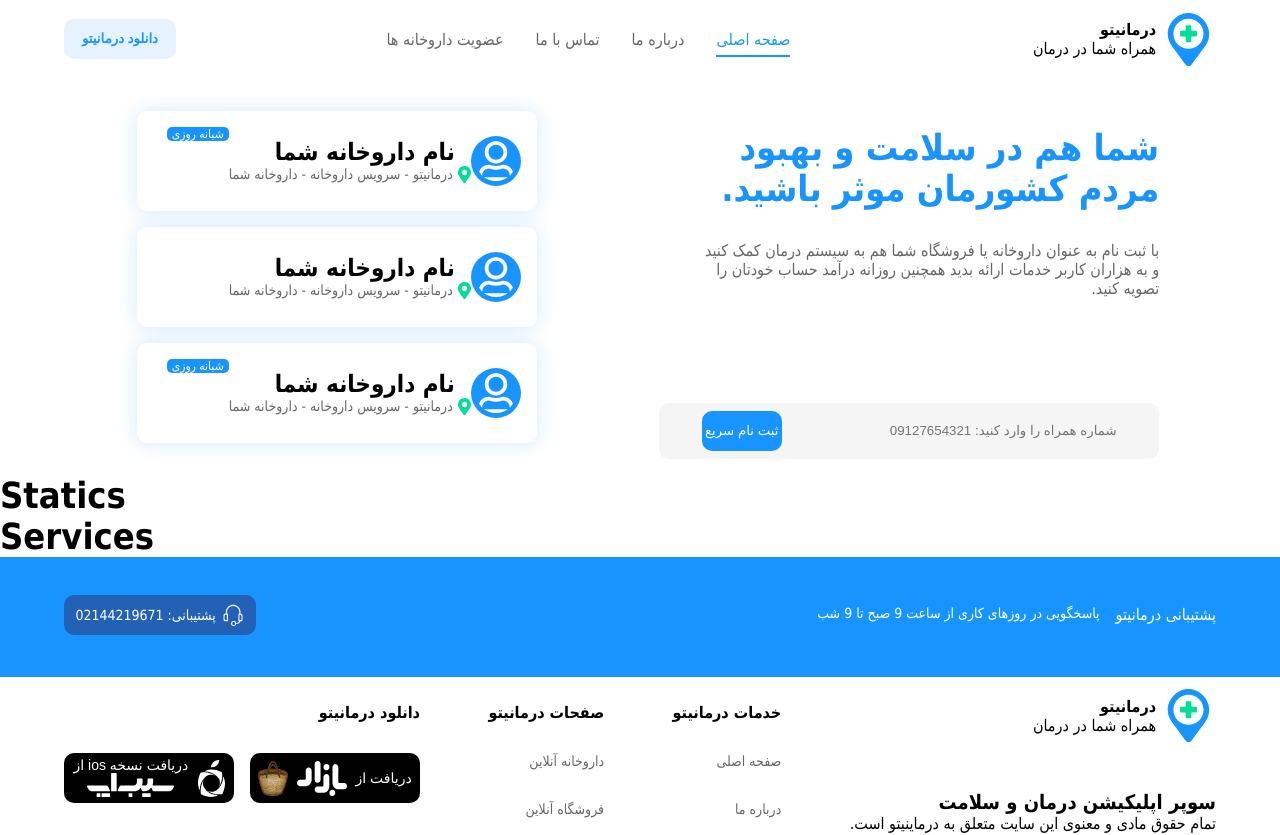
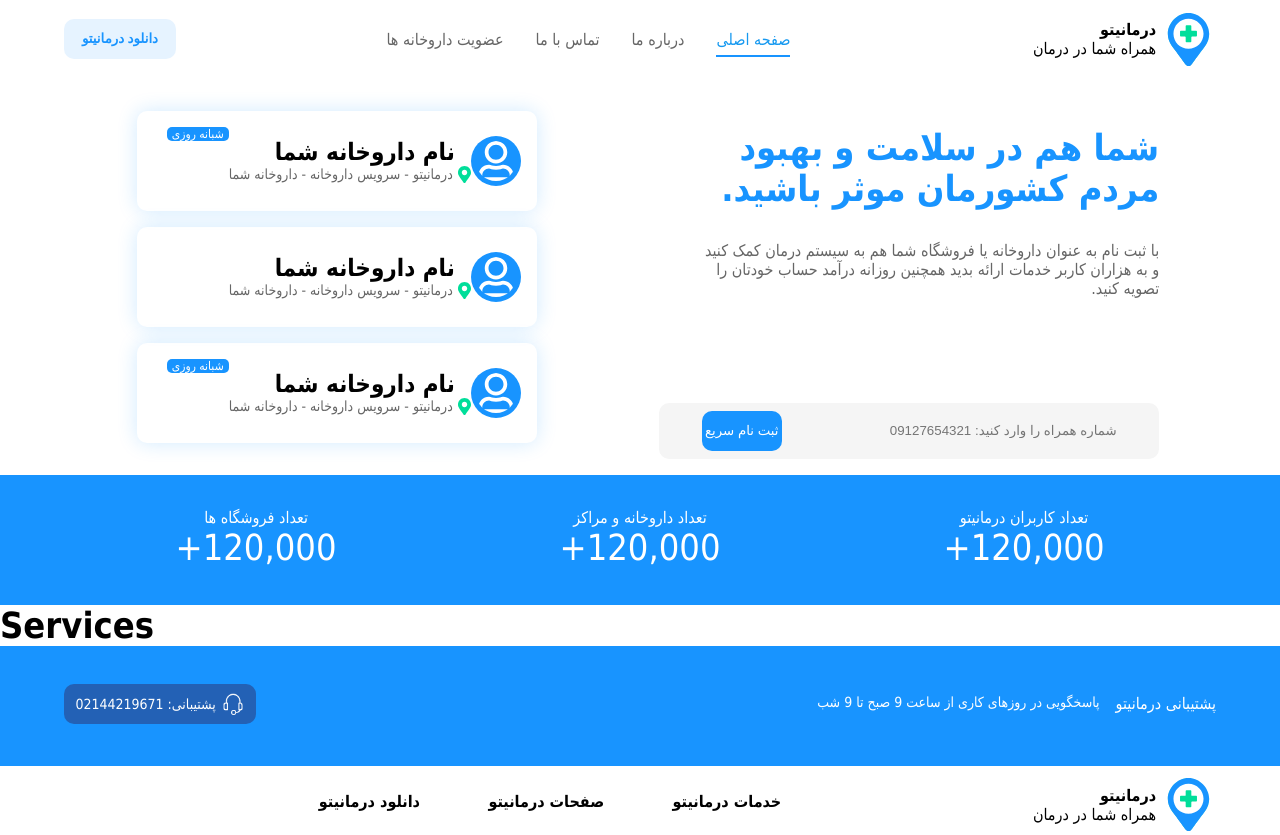
Before and after one commit to kave-me/darmanito-react, a React (Create React App) app: page /about-us in a window 1280 px wide. Shown: the top 835 px of the page. Built offline with nearby package versions, Linux system fonts and the light colour scheme; a small style sheet from the web is missing.

Commit message:
add AboutUsStatic Section

```diff
--- a/src/asset/sass/component/_AboutUsStatics.scss
+++ b/src/asset/sass/component/_AboutUsStatics.scss
@@ -1,5 +1,22 @@
-.aboutUs {
-    &__statics {
+.aboutUsStatics {
+    height: 130px;
+    background-color: $primary-color;
+    display: flex;
+    justify-content: space-around;
+    align-items: center;
+    color: white;
+    direction: rtl;
+    &__card {
+        display: flex;
+        flex-direction: column;
+        justify-content: center;
+        align-items: center;
+        &__title {
 
+        }
+        &__number {
+            direction: ltr;
+            font-size: 36px;
+        }
     }
 }
--- a/src/asset/sass/index.css
+++ b/src/asset/sass/index.css
@@ -894,6 +894,42 @@
       align-self: flex-start;
 }
 
+.aboutUsStatics {
+  height: 130px;
+  background-color: #1894ff;
+  display: -webkit-box;
+  display: -ms-flexbox;
+  display: flex;
+  -ms-flex-pack: distribute;
+      justify-content: space-around;
+  -webkit-box-align: center;
+      -ms-flex-align: center;
+          align-items: center;
+  color: white;
+  direction: rtl;
+}
+
+.aboutUsStatics__card {
+  display: -webkit-box;
+  display: -ms-flexbox;
+  display: flex;
+  -webkit-box-orient: vertical;
+  -webkit-box-direction: normal;
+      -ms-flex-direction: column;
+          flex-direction: column;
+  -webkit-box-pack: center;
+      -ms-flex-pack: center;
+          justify-content: center;
+  -webkit-box-align: center;
+      -ms-flex-align: center;
+          align-items: center;
+}
+
+.aboutUsStatics__card__number {
+  direction: ltr;
+  font-size: 36px;
+}
+
 * {
   padding: 0;
   margin: 0;
--- a/src/asset/sass/index.scss
+++ b/src/asset/sass/index.scss
@@ -16,6 +16,7 @@
 @import './component/TermAndConditionsList';
 @import './component/AboutUsHeader';
 @import './component/AboutUsHeaderCard';
+@import './component/AboutUsStatics';
 
 * {
   padding: 0;
--- a/src/components/AboutUsStatics.js
+++ b/src/components/AboutUsStatics.js
@@ -2,8 +2,19 @@
 
 const AboutUsStatics = () => {
     return(
-        <div className="aboutUs__statics">
-            <h1>Statics</h1>
+        <div className="aboutUsStatics section">
+            <div className="aboutUsStatics__card">
+                <p className="aboutUsStatics__card__title">تعداد کاربران درمانیتو</p>
+                <p className="aboutUsStatics__card__number">+120,000</p>
+            </div>
+            <div className="aboutUsStatics__card">
+                <p className="aboutUsStatics__card__title">تعداد داروخانه و مراکز</p>
+                <p className="aboutUsStatics__card__number">+120,000</p>
+            </div>
+            <div className="aboutUsStatics__card">
+                <p className="aboutUsStatics__card__title">تعداد فروشگاه ها</p>
+                <p className="aboutUsStatics__card__number">+120,000</p>
+            </div>
         </div>
         );
 }
```
Also changed, not shown: 1 other file (tests, documents, lock files or other folders).
